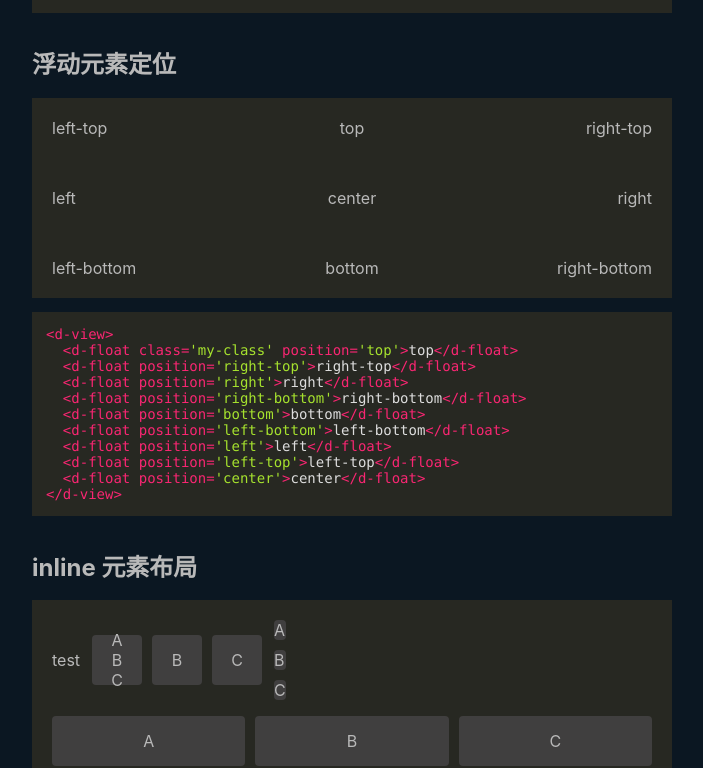
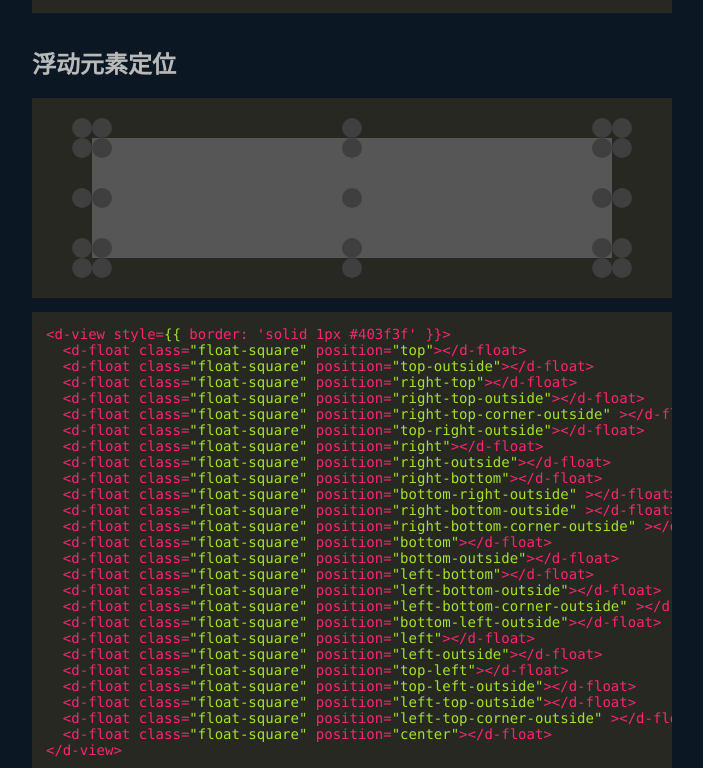
Before and after one commit to wenshin/dxml, a React (Create React App) app: page / in a window 1280 px wide. Shown: the part 5718-6486 px from the top of the page, without its empty margins (288-991 px from the left). Built offline with nearby package versions, Linux system fonts and the light colour scheme.

Commit message:
feat: float outside

```diff
--- a/src/App.css
+++ b/src/App.css
@@ -67,3 +67,10 @@ pre {
   border: solid 1px #858585;
   border-radius: 4px;
 }
+
+.float-square {
+  width: 20px;
+  height: 20px;
+  border-radius: 10px;
+  background: #403f3f;
+}
--- a/src/App.tsx
+++ b/src/App.tsx
@@ -476,33 +476,93 @@ function App() {
         <d-text crop="2px">
           <h2>浮动元素定位</h2>
         </d-text>
-        <div className="case-container">
-          <d-view>
-            <d-float class="my-class" position="top">
-              top
-            </d-float>
-            <d-float position="right-top">right-top</d-float>
-            <d-float position="right">right</d-float>
-            <d-float position="right-bottom">right-bottom</d-float>
-            <d-float position="bottom">bottom</d-float>
-            <d-float position="left-bottom">left-bottom</d-float>
-            <d-float position="left">left</d-float>
-            <d-float position="left-top">left-top</d-float>
-            <d-float position="center">center</d-float>
+        <div className="case-container" style={{ padding: '40px 60px' }}>
+          <d-view style={{ background: '#565656' }}>
+            <d-float class="float-square" position="top"></d-float>
+            <d-float class="float-square" position="top-outside"></d-float>
+            <d-float class="float-square" position="right-top"></d-float>
+            <d-float
+              class="float-square"
+              position="right-top-outside"
+            ></d-float>
+            <d-float
+              class="float-square"
+              position="right-top-corner-outside"
+            ></d-float>
+            <d-float
+              class="float-square"
+              position="top-right-outside"
+            ></d-float>
+            <d-float class="float-square" position="right"></d-float>
+            <d-float class="float-square" position="right-outside"></d-float>
+            <d-float class="float-square" position="right-bottom"></d-float>
+            <d-float
+              class="float-square"
+              position="bottom-right-outside"
+            ></d-float>
+            <d-float
+              class="float-square"
+              position="right-bottom-outside"
+            ></d-float>
+            <d-float
+              class="float-square"
+              position="right-bottom-corner-outside"
+            ></d-float>
+            <d-float class="float-square" position="bottom"></d-float>
+            <d-float class="float-square" position="bottom-outside"></d-float>
+            <d-float class="float-square" position="left-bottom"></d-float>
+            <d-float
+              class="float-square"
+              position="left-bottom-outside"
+            ></d-float>
+            <d-float
+              class="float-square"
+              position="left-bottom-corner-outside"
+            ></d-float>
+            <d-float
+              class="float-square"
+              position="bottom-left-outside"
+            ></d-float>
+            <d-float class="float-square" position="left"></d-float>
+            <d-float class="float-square" position="left-outside"></d-float>
+            <d-float class="float-square" position="top-left"></d-float>
+            <d-float class="float-square" position="top-left-outside"></d-float>
+            <d-float class="float-square" position="left-top-outside"></d-float>
+            <d-float
+              class="float-square"
+              position="left-top-corner-outside"
+            ></d-float>
+            <d-float class="float-square" position="center"></d-float>
           </d-view>
         </div>
         <pre>
           <code className="language-html">
-            {`<d-view>
-  <d-float class='my-class' position='top'>top</d-float>
-  <d-float position='right-top'>right-top</d-float>
-  <d-float position='right'>right</d-float>
-  <d-float position='right-bottom'>right-bottom</d-float>
-  <d-float position='bottom'>bottom</d-float>
-  <d-float position='left-bottom'>left-bottom</d-float>
-  <d-float position='left'>left</d-float>
-  <d-float position='left-top'>left-top</d-float>
-  <d-float position='center'>center</d-float>
+            {`<d-view style={{ border: 'solid 1px #403f3f' }}>
+  <d-float class="float-square" position="top"></d-float>
+  <d-float class="float-square" position="top-outside"></d-float>
+  <d-float class="float-square" position="right-top"></d-float>
+  <d-float class="float-square" position="right-top-outside"></d-float>
+  <d-float class="float-square" position="right-top-corner-outside" ></d-float>
+  <d-float class="float-square" position="top-right-outside"></d-float>
+  <d-float class="float-square" position="right"></d-float>
+  <d-float class="float-square" position="right-outside"></d-float>
+  <d-float class="float-square" position="right-bottom"></d-float>
+  <d-float class="float-square" position="bottom-right-outside" ></d-float>
+  <d-float class="float-square" position="right-bottom-outside" ></d-float>
+  <d-float class="float-square" position="right-bottom-corner-outside" ></d-float>
+  <d-float class="float-square" position="bottom"></d-float>
+  <d-float class="float-square" position="bottom-outside"></d-float>
+  <d-float class="float-square" position="left-bottom"></d-float>
+  <d-float class="float-square" position="left-bottom-outside"></d-float>
+  <d-float class="float-square" position="left-bottom-corner-outside" ></d-float>
+  <d-float class="float-square" position="bottom-left-outside"></d-float>
+  <d-float class="float-square" position="left"></d-float>
+  <d-float class="float-square" position="left-outside"></d-float>
+  <d-float class="float-square" position="top-left"></d-float>
+  <d-float class="float-square" position="top-left-outside"></d-float>
+  <d-float class="float-square" position="left-top-outside"></d-float>
+  <d-float class="float-square" position="left-top-corner-outside" ></d-float>
+  <d-float class="float-square" position="center"></d-float>
 </d-view>`}
           </code>
         </pre>
--- a/src/dxml/index.ts
+++ b/src/dxml/index.ts
@@ -177,15 +177,47 @@ ${Float.tag} {
   left: 0px;
   top: 0px;
 }
+${Float.tag}[position="left-top-outside"] {
+  transform: translate(0, -100%);
+}
+${Float.tag}[position="left-top-corner-outside"] {
+  transform: translate(-100%, -100%);
+}
+${Float.tag}[position="top-left-outside"] {
+  transform: translate(-100%, 0);
+}
 ${Float.tag}[position="top"] {
   top: 0px;
   left: 50%;
   transform: translate(-50%, 0);
 }
+${Float.tag}[position="top-outside"] {
+  top: 0px;
+  left: 50%;
+  transform: translate(-50%, -100%);
+}
 ${Float.tag}[position="right-top"] {
   top: 0px;
   right: 0px;
   left: initial;
+}
+${Float.tag}[position="right-top-outside"] {
+  top: 0px;
+  right: 0px;
+  left: initial;
+  transform: translate(0, -100%);
+}
+${Float.tag}[position="right-top-corner-outside"] {
+  top: 0px;
+  right: 0px;
+  left: initial;
+  transform: translate(100%, -100%);
+}
+${Float.tag}[position="top-right-outside"] {
+  top: 0px;
+  right: 0px;
+  left: initial;
+  transform: translate(100%, 0);
 }
 ${Float.tag}[position="right"] {
   left: initial;
@@ -193,11 +225,38 @@ ${Float.tag}[position="right"] {
   top: 50%;
   transform: translate(0, -50%);
 }
+${Float.tag}[position="right-outside"] {
+  left: initial;
+  right: 0px;
+  top: 50%;
+  transform: translate(100%, -50%);
+}
 ${Float.tag}[position="right-bottom"] {
   bottom: 0px;
   right: 0;
   top: initial;
   left: initial;
+}
+${Float.tag}[position="right-bottom-outside"] {
+  bottom: 0px;
+  right: 0;
+  top: initial;
+  left: initial;
+  transform: translate(0, 100%);
+}
+${Float.tag}[position="right-bottom-corner-outside"] {
+  bottom: 0px;
+  right: 0;
+  top: initial;
+  left: initial;
+  transform: translate(100%, 100%);
+}
+${Float.tag}[position="bottom-right-outside"] {
+  bottom: 0px;
+  right: 0;
+  top: initial;
+  left: initial;
+  transform: translate(100%, 0);
 }
 ${Float.tag}[position="bottom"] {
   bottom: 0px;
@@ -205,15 +264,44 @@ ${Float.tag}[position="bottom"] {
   left: 50%;
   transform: translate(-50%, 0);
 }
+${Float.tag}[position="bottom-outside"] {
+  bottom: 0px;
+  top: initial;
+  left: 50%;
+  transform: translate(-50%, 100%);
+}
 ${Float.tag}[position="left-bottom"] {
   left: 0px;
   top: initial;
   bottom: 0px;
 }
+${Float.tag}[position="left-bottom-outside"] {
+  left: 0px;
+  top: initial;
+  bottom: 0px;
+  transform: translate(0, 100%);
+}
+${Float.tag}[position="left-bottom-corner-outside"] {
+  left: 0px;
+  top: initial;
+  bottom: 0px;
+  transform: translate(-100%, 100%);
+}
+${Float.tag}[position="bottom-left-outside"] {
+  left: 0px;
+  top: initial;
+  bottom: 0px;
+  transform: translate(-100%, 0);
+}
 ${Float.tag}[position="left"] {
   left: 0px;
   top: 50%;
   transform: translate(0, -50%);
+}
+${Float.tag}[position="left-outside"] {
+  left: 0px;
+  top: 50%;
+  transform: translate(-100%, -50%);
 }
 ${Float.tag}[position="center"] {
   left: 50%;
--- a/src/dxml/util.ts
+++ b/src/dxml/util.ts
@@ -7,7 +7,24 @@ export type PositionType =
   | 'left-bottom'
   | 'left'
   | 'left-top'
-  | 'center';
+  | 'center'
+  | 'top-outside'
+  | 'right-top-outside'
+  | 'right-top-corner-outside'
+  | 'top-right-outside'
+  | 'right-outside'
+  | 'right-bottom-outside'
+  | 'right-bottom-corner-outside'
+  | 'bottom-right-outside'
+  | 'bottom-outside'
+  | 'bottom-left-outside'
+  | 'left-bottom-outside'
+  | 'left-bottom-corner-outside'
+  | 'left-outside'
+  | 'top-left'
+  | 'top-left-outside'
+  | 'left-top-outside'
+  | 'left-top-corner-outside';
 
 export function findAncestor(
   elem: HTMLElement,
```
